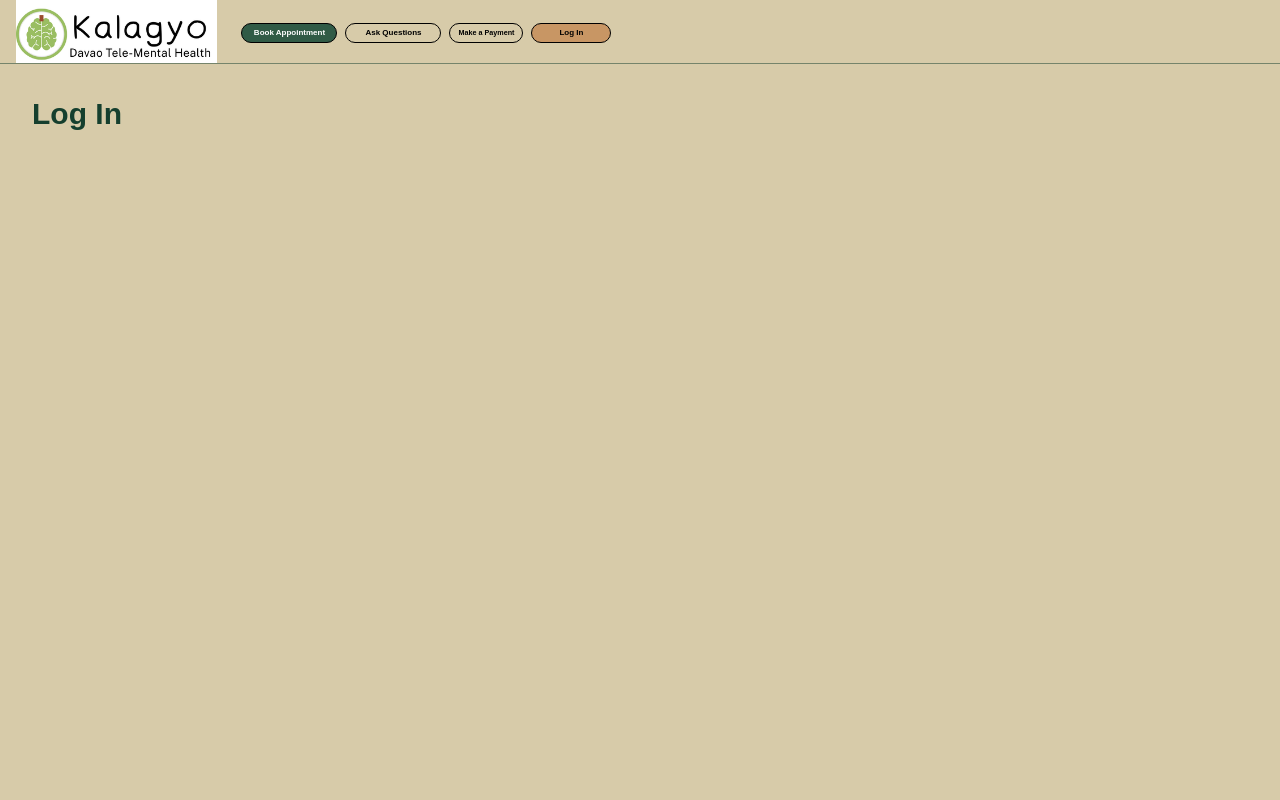
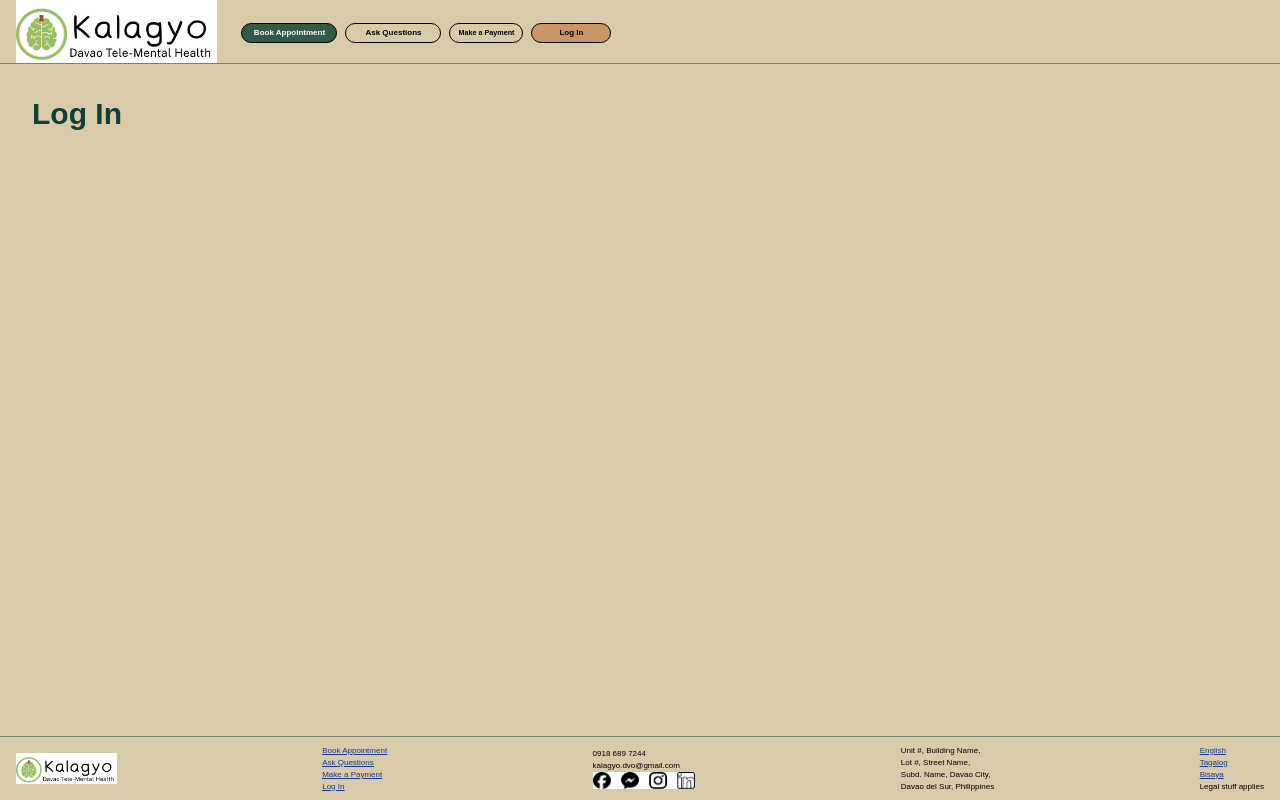
Before and after one commit to aljosanpedro/MSIT-PBD-Project2, a Next.js app in the folder msit-pbd-project2/: page /login in a window 1280 px wide. Built offline with nearby package versions, Linux system fonts and the light colour scheme.

Commit message:
Add Footer component for consistent footer across pages

```diff
--- a/msit-pbd-project2/app/book-appointment/page.tsx
+++ b/msit-pbd-project2/app/book-appointment/page.tsx
@@ -1,12 +1,16 @@
 import Header from "@/components/Header";
+import Footer from "@/components/Footer";
 
 export default function BookAppointment() {
   return (
-    <main className="min-h-screen w-full bg-[rgb(215_203_169)]">
+    <main className="flex min-h-screen w-full flex-col bg-[rgb(215_203_169)]">
       <Header />
-      <h1 className="p-8 text-3xl font-semibold text-[#153f2e]">
-        Book Appointment
-      </h1>
+      <div className="flex-1">
+        <h1 className="p-8 text-3xl font-semibold text-[#153f2e]">
+          Book Appointment
+        </h1>
+      </div>
+      <Footer />
     </main>
   );
 }
--- a/msit-pbd-project2/app/login/page.tsx
+++ b/msit-pbd-project2/app/login/page.tsx
@@ -1,12 +1,14 @@
 import Header from "@/components/Header";
+import Footer from "@/components/Footer";
 
 export default function Login() {
   return (
-    <main className="min-h-screen w-full bg-[rgb(215_203_169)]">
+    <main className="flex min-h-screen w-full flex-col bg-[rgb(215_203_169)]">
       <Header />
-      <h1 className="p-8 text-3xl font-semibold text-[#153f2e]">
-        Log In
-      </h1>
+      <div className="flex-1">
+        <h1 className="p-8 text-3xl font-semibold text-[#153f2e]">Log In</h1>
+      </div>
+      <Footer />
     </main>
   );
 }
--- a/msit-pbd-project2/app/page.tsx
+++ b/msit-pbd-project2/app/page.tsx
@@ -1,8 +1,7 @@
 "use client";
 
-import Image from "next/image";
-import Link from "next/link";
 import Header from "@/components/Header";
+import Footer from "@/components/Footer";
 
 export default function Home() {
   return (
@@ -55,56 +54,7 @@ export default function Home() {
         </p>
       </section>
       <div className="flex-1" />
-      <footer
-        aria-label="Footer"
-        className="flex h-16 w-full shrink-0 items-center justify-between border-t border-[#153f2e]/50 px-4"
-      >
-        <Image
-          src="/kalagyo_logo_full.png"
-          alt="Kalagyo Davao Tele-Mental Health"
-          width={120}
-          height={32}
-          className="h-1/2 w-auto object-contain"
-        />
-        <nav
-          aria-label="Footer navigation"
-          className="flex flex-col justify-center text-[0.5rem] leading-3 text-blue-900 underline"
-        >
-          <Link href="/book-appointment">Book Appointment</Link>
-          <Link href="/questions">Ask Questions</Link>
-          <Link href="/payments">Make a Payment</Link>
-          <Link href="/login">Log In</Link>
-        </nav>
-        <div className="flex flex-col justify-center text-[0.5rem] leading-3 text-black">
-          <span>0918 689 7244</span>
-          <span>kalagyo.dvo@gmail.com</span>
-          <Image
-            src="/socmed_logos.png"
-            alt="Social media"
-            width={219}
-            height={39}
-            className="h-[18px] w-auto object-contain"
-          />
-        </div>
-        <div className="flex flex-col justify-center text-[0.5rem] leading-3 text-black">
-          <span>Unit #, Building Name,</span>
-          <span>Lot #, Street Name,</span>
-          <span>Subd. Name, Davao City,</span>
-          <span>Davao del Sur, Philippines</span>
-        </div>
-        <div className="flex flex-col justify-center text-[0.5rem] leading-3 text-black">
-          <a href="#english" className="text-blue-900 underline">
-            English
-          </a>
-          <a href="#tagalog" className="text-blue-900 underline">
-            Tagalog
-          </a>
-          <a href="#bisaya" className="text-blue-900 underline">
-            Bisaya
-          </a>
-          <span>Legal stuff applies</span>
-        </div>
-      </footer>
+      <Footer />
     </main>
   );
 }
--- a/msit-pbd-project2/app/payments/page.tsx
+++ b/msit-pbd-project2/app/payments/page.tsx
@@ -1,12 +1,14 @@
 import Header from "@/components/Header";
+import Footer from "@/components/Footer";
 
 export default function Payments() {
   return (
-    <main className="min-h-screen w-full bg-[rgb(215_203_169)]">
+    <main className="flex min-h-screen w-full flex-col bg-[rgb(215_203_169)]">
       <Header />
-      <h1 className="p-8 text-3xl font-semibold text-[#153f2e]">
-        Payments
-      </h1>
+      <div className="flex-1">
+        <h1 className="p-8 text-3xl font-semibold text-[#153f2e]">Payments</h1>
+      </div>
+      <Footer />
     </main>
   );
 }
--- a/msit-pbd-project2/app/questions/page.tsx
+++ b/msit-pbd-project2/app/questions/page.tsx
@@ -1,12 +1,16 @@
 import Header from "@/components/Header";
+import Footer from "@/components/Footer";
 
 export default function Questions() {
   return (
-    <main className="min-h-screen w-full bg-[rgb(215_203_169)]">
+    <main className="flex min-h-screen w-full flex-col bg-[rgb(215_203_169)]">
       <Header />
-      <h1 className="p-8 text-3xl font-semibold text-[#153f2e]">
-        Questions
-      </h1>
+      <div className="flex-1">
+        <h1 className="p-8 text-3xl font-semibold text-[#153f2e]">
+          Questions
+        </h1>
+      </div>
+      <Footer />
     </main>
   );
 }
--- /dev/null
+++ b/msit-pbd-project2/components/Footer.tsx
@@ -0,0 +1,57 @@
+import Image from "next/image";
+import Link from "next/link";
+
+export default function Footer() {
+  return (
+    <footer
+      aria-label="Footer"
+      className="flex h-16 w-full shrink-0 items-center justify-between border-t border-[#153f2e]/50 px-4"
+    >
+      <Image
+        src="/kalagyo_logo_full.png"
+        alt="Kalagyo Davao Tele-Mental Health"
+        width={120}
+        height={32}
+        className="h-1/2 w-auto object-contain"
+      />
+      <nav
+        aria-label="Footer navigation"
+        className="flex flex-col justify-center text-[0.5rem] leading-3 text-blue-900 underline"
+      >
+        <Link href="/book-appointment">Book Appointment</Link>
+        <Link href="/questions">Ask Questions</Link>
+        <Link href="/payments">Make a Payment</Link>
+        <Link href="/login">Log In</Link>
+      </nav>
+      <div className="flex flex-col justify-center text-[0.5rem] leading-3 text-black">
+        <span>0918 689 7244</span>
+        <span>kalagyo.dvo@gmail.com</span>
+        <Image
+          src="/socmed_logos.png"
+          alt="Social media"
+          width={219}
+          height={39}
+          className="h-[18px] w-auto object-contain"
+        />
+      </div>
+      <div className="flex flex-col justify-center text-[0.5rem] leading-3 text-black">
+        <span>Unit #, Building Name,</span>
+        <span>Lot #, Street Name,</span>
+        <span>Subd. Name, Davao City,</span>
+        <span>Davao del Sur, Philippines</span>
+      </div>
+      <div className="flex flex-col justify-center text-[0.5rem] leading-3 text-black">
+        <a href="#english" className="text-blue-900 underline">
+          English
+        </a>
+        <a href="#tagalog" className="text-blue-900 underline">
+          Tagalog
+        </a>
+        <a href="#bisaya" className="text-blue-900 underline">
+          Bisaya
+        </a>
+        <span>Legal stuff applies</span>
+      </div>
+    </footer>
+  );
+}
```
